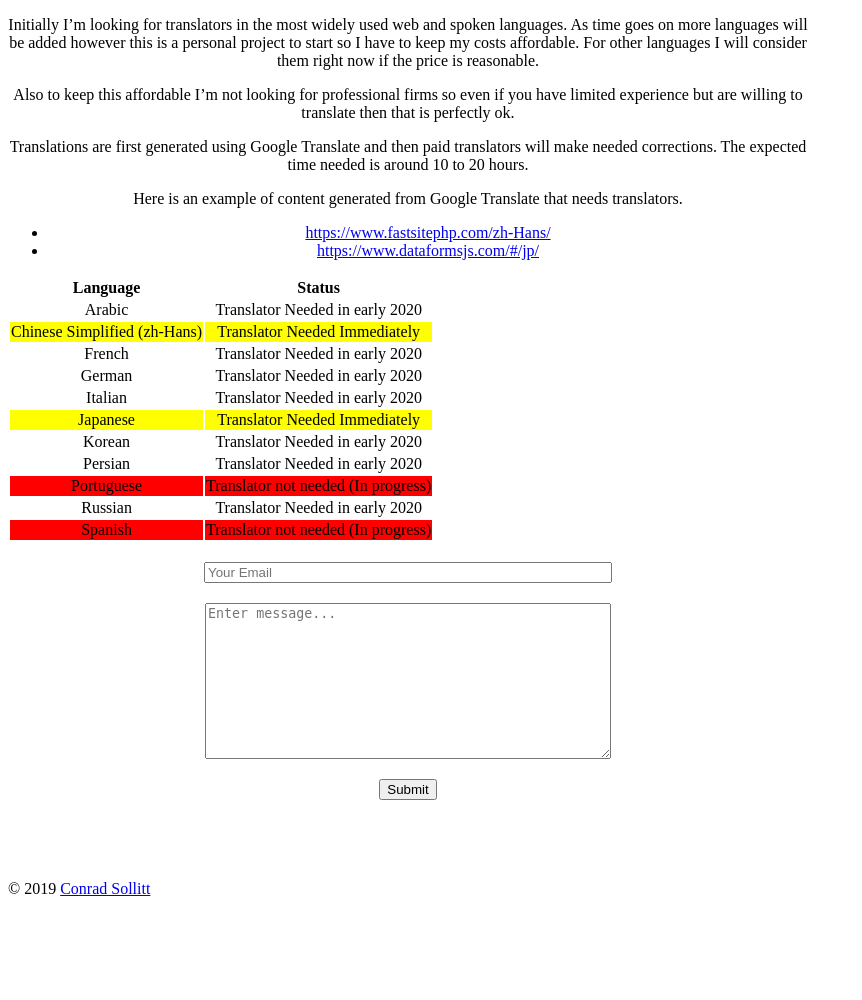
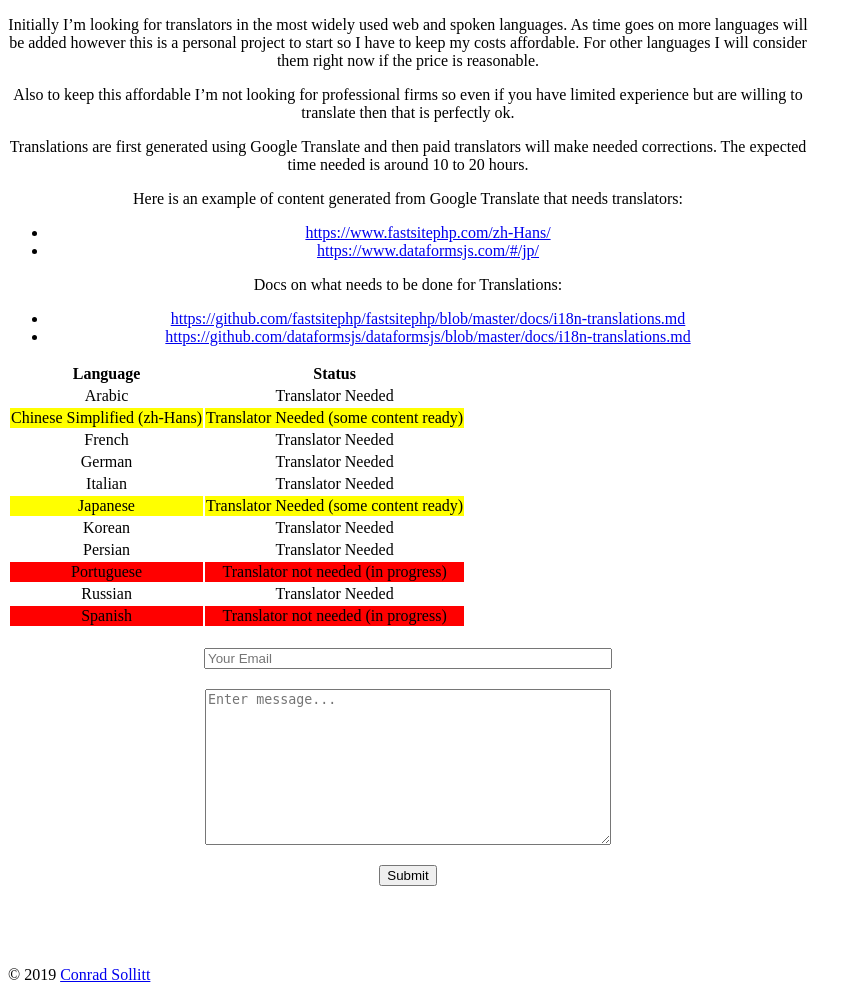
Before and after one commit to fastsitephp/fastsitephp, a PHP site: the page made by website/app/Views/translators-needed.php in a window 1280 px wide. Shown: the part 616-1616 px from the top of the page, without its empty margins (0-862 px from the left). Before the commit the page ends 1512 px from the top, so only its background shows below. Run offline with PHP 8.4, Linux system fonts and the light colour scheme; the template is opened without the code that fills it, so the values that code supplies are empty.

Commit message:
:globe_with_meridians: i18n Translator Needed page

```diff
--- a/website/app/Views/translators-needed.php
+++ b/website/app/Views/translators-needed.php
@@ -56,11 +56,18 @@
         <p>Initially I’m looking for translators in the most widely used web and spoken languages. As time goes on more languages will be added however this is a personal project to start so I have to keep my costs affordable. For other languages I will consider them right now if the price is reasonable.</p>
         <p>Also to keep this affordable I’m not looking for professional firms so even if you have limited experience but are willing to translate then that is perfectly ok.</p>
         <p>Translations are first generated using Google Translate and then paid translators will make needed corrections. The expected time needed is around 10 to 20 hours.</p>
-        <p>Here is an example of content generated from Google Translate that needs translators.</p>
+        <p>Here is an example of content generated from Google Translate that needs translators:</p>
         <p>
             <ul class="bullet-list">
                 <li><a href="https://www.fastsitephp.com/zh-Hans/" target="_blank">https://www.fastsitephp.com/zh-Hans/</a></li>
                 <li><a href="https://www.dataformsjs.com/#/jp/" target="_blank">https://www.dataformsjs.com/#/jp/</a></li>
+            </ul>
+        </p>
+        <p>Docs on what needs to be done for Translations:</p>
+        <p>
+            <ul class="bullet-list">
+                <li><a href="https://github.com/fastsitephp/fastsitephp/blob/master/docs/i18n-translations.md" target="_blank">https://github.com/fastsitephp/fastsitephp/blob/master/docs/i18n-translations.md</a></li>
+                <li><a href="https://github.com/dataformsjs/dataformsjs/blob/master/docs/i18n-translations.md" target="_blank">https://github.com/dataformsjs/dataformsjs/blob/master/docs/i18n-translations.md</a></li>
             </ul>
         </p>
     </div>
@@ -70,17 +77,17 @@
                 <tr><th>Language</th><th>Status</th></tr>
             </thead>
             <tbody>
-                <tr><td>Arabic</td><td>Translator Needed in early 2020</td></tr>
-                <tr class="highlight"><td>Chinese Simplified (zh-Hans)</td><td>Translator Needed Immediately</td></tr>
-                <tr><td>French</td><td>Translator Needed in early 2020</td></tr>
-                <tr><td>German</td><td>Translator Needed in early 2020</td></tr>
-                <tr><td>Italian</td><td>Translator Needed in early 2020</td></tr>
-                <tr class="highlight"><td>Japanese</td><td>Translator Needed Immediately</td></tr>
-                <tr><td>Korean</td><td>Translator Needed in early 2020</td></tr>
-                <tr><td>Persian</td><td>Translator Needed in early 2020</td></tr>
-                <tr class="not-needed"><td>Portuguese</td><td>Translator not needed (In progress)</td></tr>
-                <tr><td>Russian</td><td>Translator Needed in early 2020</td></tr>
-                <tr class="not-needed"><td>Spanish</td><td>Translator not needed (In progress)</td></tr>
+                <tr><td>Arabic</td><td>Translator Needed</td></tr>
+                <tr class="highlight"><td>Chinese Simplified (zh-Hans)</td><td>Translator Needed (some content ready)</td></tr>
+                <tr><td>French</td><td>Translator Needed</td></tr>
+                <tr><td>German</td><td>Translator Needed</td></tr>
+                <tr><td>Italian</td><td>Translator Needed</td></tr>
+                <tr class="highlight"><td>Japanese</td><td>Translator Needed (some content ready)</td></tr>
+                <tr><td>Korean</td><td>Translator Needed</td></tr>
+                <tr><td>Persian</td><td>Translator Needed</td></tr>
+                <tr class="not-needed"><td>Portuguese</td><td>Translator not needed (in progress)</td></tr>
+                <tr><td>Russian</td><td>Translator Needed</td></tr>
+                <tr class="not-needed"><td>Spanish</td><td>Translator not needed (in progress)</td></tr>
             <tbody>
         </table>
     </div>
```
